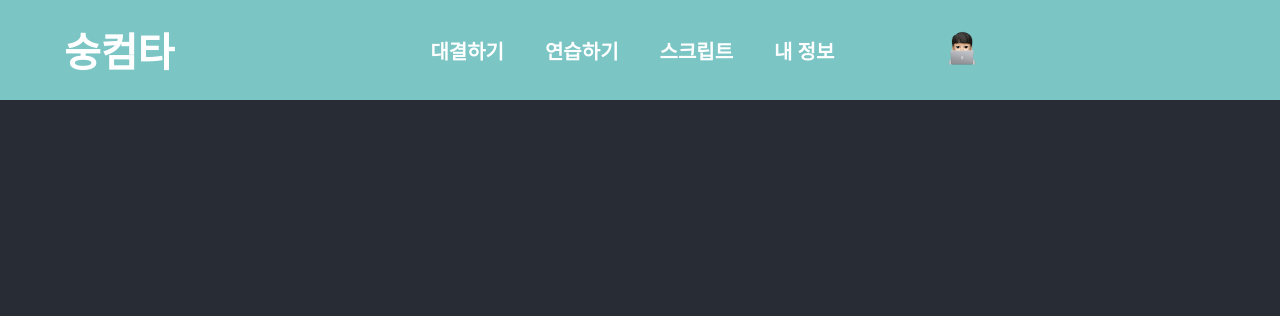
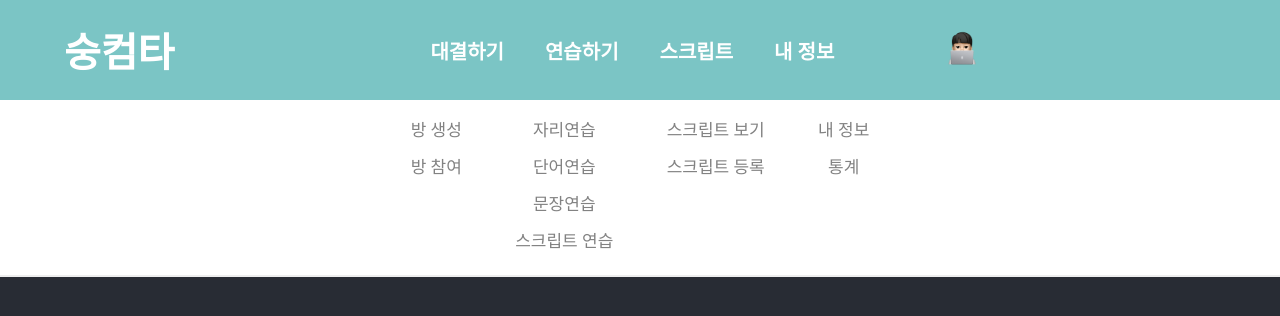
Before and after one commit to SoongComTyping/soongcom-react, a React (Create React App) app in the folder front/: page / in a window 1280 px wide. Shown: the top 316 px of the page. Built offline with nearby package versions, Linux system fonts and the light colour scheme; what inko would draw is missing.

Commit message:
디테일 메뉴 목록 세팅 구현

```diff
--- a/front/src/components/DetailMenu.js
+++ b/front/src/components/DetailMenu.js
@@ -0,0 +1,54 @@
+import React from 'react';
+
+function DetailMenu() {
+  const CompeteModes = ['방 생성', '방 참여'];
+  const CompeteList = CompeteModes.map((mode,index) => <li style={{marginBottom: '12px'}} key = {index}>{mode}</li>);
+  const PracticeModes = ['자리연습', '단어연습', '문장연습', '스크립트 연습'];
+  const PracticeList = PracticeModes.map((mode,index) => <li style={{marginBottom: '12px'}} key = {index}>{mode}</li>);
+  const ScriptAttach = ['스크립트 보기', '스크립트 등록'];
+  const ScriptList = ScriptAttach.map((mode,index) => <li style={{marginBottom: '12px'}} key = {index}>{mode}</li>);
+  const InformationMenus = ['내 정보', '통계'];
+  const InformationList = InformationMenus.map((mode,index) => <li style={{marginBottom: '12px'}} key = {index}>{mode}</li>);
+
+  return (
+    <div style={DetailMenuStyle}>
+      <div style={MenuWrapperStyle}>
+        <ul style = {EachMenuStyle}>{CompeteList}</ul>
+        <ul style = {EachMenuStyle}>{PracticeList}</ul>
+        <ul style = {EachMenuStyle}>{ScriptList}</ul>
+        <ul style = {EachMenuStyle}>{InformationList}</ul>
+      </div>
+    </div>
+  )
+}
+
+const DetailMenuStyle = {
+  width: '100%',
+  background: '#FFFFFF',
+  height: '175px',
+  fontSize: '17px',
+  fontWeight: '350',
+  fontFamily: 'Noto Serif KR',
+  borderBottom: '2px solid #eeeeee',
+  display: 'flex',
+  justifyContent: 'center',
+  color: '#828282',
+}
+
+const MenuWrapperStyle = {
+  width : '40%',
+  justifyContent: 'space-around',
+  display: 'flex',
+  marginTop : '16px',
+}
+
+const EachMenuStyle = {
+  listStyleType: 'none',
+  padding: '0px',
+  margin: '0px',
+  alignItems: 'top',
+  textAlign: 'top',
+  marginBottom: '10px',
+}
+
+export default DetailMenu;
--- a/front/src/components/Header.js
+++ b/front/src/components/Header.js
@@ -1,6 +1,7 @@
 import React from 'react';
 import { useState, useCallback } from 'react';
 import Img from '../assets/codong.png';
+import DetailMenu from './DetailMenu';
 
 
 function Header() {
@@ -28,8 +29,8 @@ function Header() {
           <img width='40px' height='40px' src={Img} />
         </div>
       </div>
-      {isHovering && <div id="detail" style={DetailMenuStyle}>
-      </div> }
+      {!isHovering &&
+      <DetailMenu/>}
     </div>
   )
 }
@@ -67,13 +68,4 @@ const MenuItemStyle = {
   fontSize: '20px',
 }
 
-const DetailMenuStyle = {
-  width: '100%',
-  background: '#FFFFFF',
-  height: '175px',
-  fontSize: '25px',
-  fontWeight: '400',
-  fontFamily: 'Noto Serif KR',
-  textAlign: 'left',
-}
 export default Header;
```
